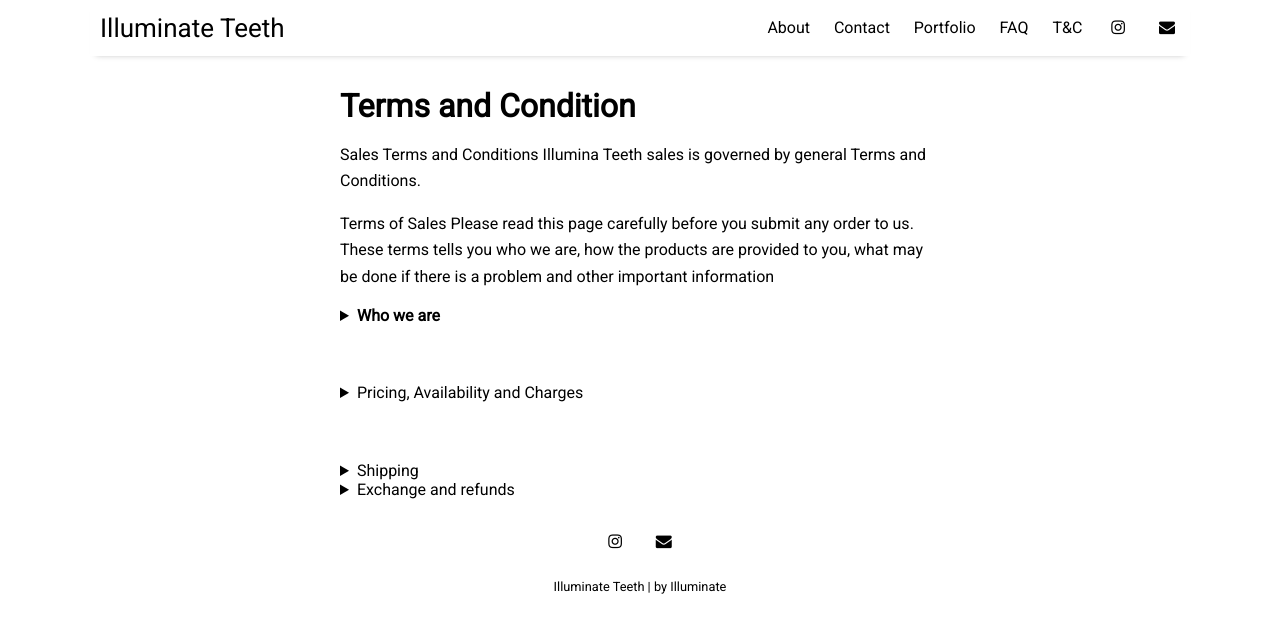
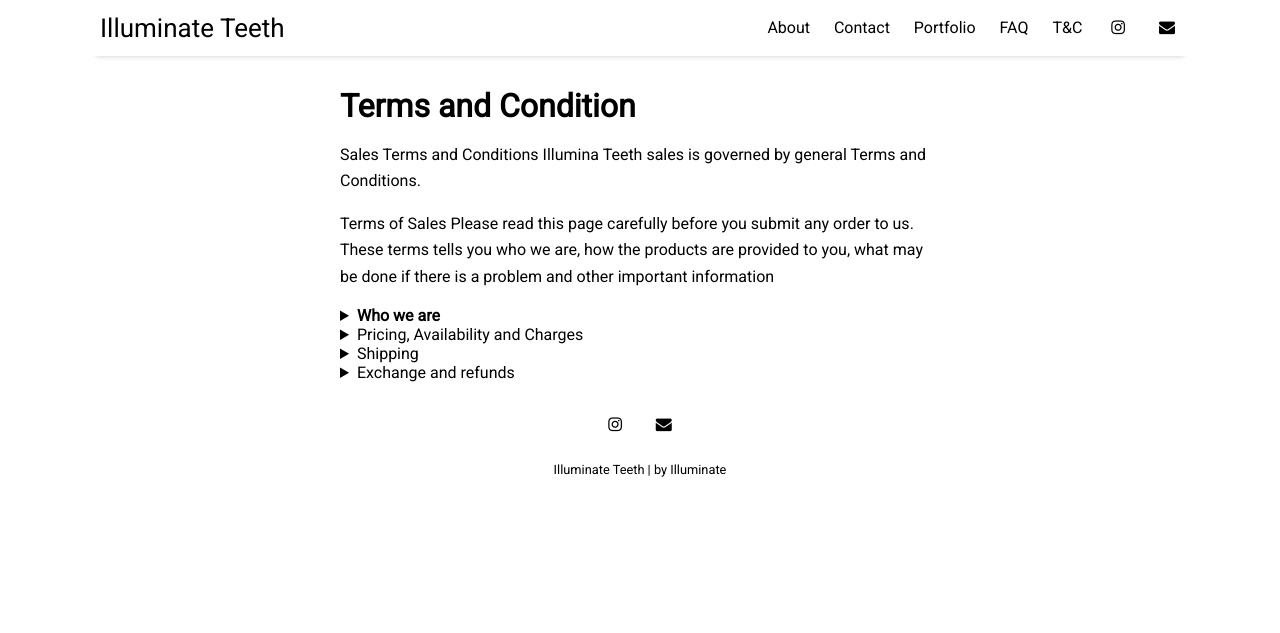
Before and after one commit to illuminasales/Main, a Jekyll site: the page built from pages/T&C.md, in a window 1280 px wide. Shown: the top 633 px of the page. Built offline with Jekyll 4.4.1, drawn with Linux system fonts in a browser that asks for light colours; nearby versions of some CDN libraries; some of the changed text lies outside the part shown.

Commit message:
Update T&C.md

```diff
--- a/pages/T&C.md
+++ b/pages/T&C.md
@@ -13,20 +13,20 @@
 <details>
 <summary><strong>Who we are</strong></summary>
 <br>
-We are just two person handling this page. We can always be contactable via WhatsApp or email using the contact details shared. <br>
-</details><br>
+<p>We are just two person handling this page. We can always be contactable via WhatsApp or email using the contact details shared. </p>
+</details>
 
 <details>
 <summary>Pricing, Availability and Charges</summary>
 <br>
-All orders are subject to availability and confirmation of the order price. The delivery fee will be charged in addition which may vary. Additional costs will be informed prior to payment so that the buyer can make an informed decision.<br>
+<p>All orders are subject to availability and confirmation of the order price. The delivery fee will be charged in addition which may vary. Additional costs will be informed prior to payment so that the buyer can make an informed decision.</p>
 
-While we may take reasonable care to ensure that the details and prices are accurate, errors may occur. If any errors are found in the price of the goods, we will inform you as soon as possible. This will give you an option to reconfirm your order at the correct price or to cancel the order. If we are unable to contact you, we will treat the order as cancelled. If you cancel and we have yet to start on your order, you will receive a full refund.<br>
+<p>While we may take reasonable care to ensure that the details and prices are accurate, errors may occur. If any errors are found in the price of the goods, we will inform you as soon as possible. This will give you an option to reconfirm your order at the correct price or to cancel the order. If we are unable to contact you, we will treat the order as cancelled. If you cancel and we have yet to start on your order, you will receive a full refund.</p>
 
-The images of the products shown on our page are for illustrative purposes only. Although we try to display our products accurately, we cannot guarantee that the pictures will accurately reflect the product. Your product and its packaging may vary slightly from the images.<br>
+<p>The images of the products shown on our page are for illustrative purposes only. Although we try to display our products accurately, we cannot guarantee that the pictures will accurately reflect the product. Your product and its packaging may vary slightly from the images.</p>
 
-If you wish to make a change on the products you have ordered, please contact us. We will let you know if the change is possible. <br>
-</details><br>
+<p>If you wish to make a change on the products you have ordered, please contact us. We will let you know if the change is possible. </p>
+</details>
 
 <details>
 <summary>Shipping</summary>
```
